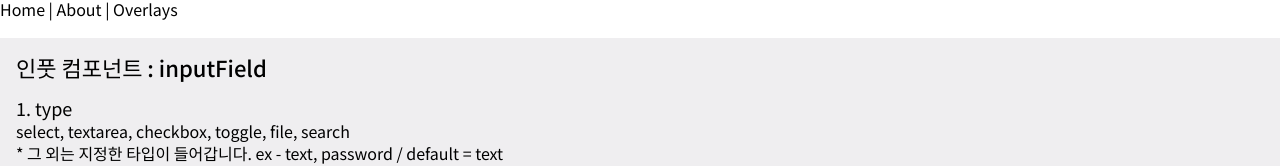
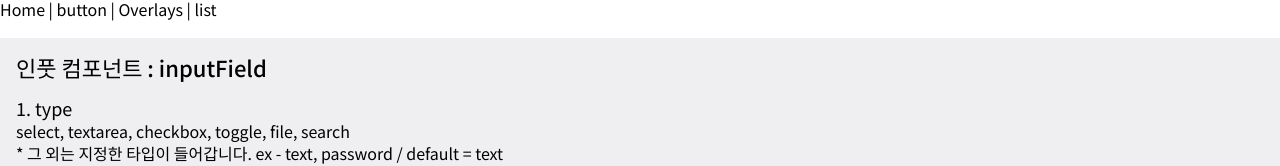
Before and after one commit to the51DT/inside_project, a Vue app: page / in a window 1280 px wide. Shown: the top 166 px of the page. Built offline with nearby package versions, Linux system fonts and the light colour scheme.

Commit message:
import 수정
import 수정

```diff
--- a/src/App.vue
+++ b/src/App.vue
@@ -1,8 +1,9 @@
 <template>
   <nav>
     <router-link to="/">Home</router-link> |
-    <router-link to="/about">About</router-link> |
-    <router-link to="/overlays">Overlays</router-link>
+    <router-link to="/button">button</router-link> |
+    <router-link to="/overlays">Overlays</router-link> |
+    <router-link to="/list">list</router-link>
   </nav>
   <router-view />
 </template>
--- a/src/main.js
+++ b/src/main.js
@@ -6,6 +6,7 @@ import TitleInput from '@/components/fragments/TitleInput.vue'
 import ModalCenter from '@/components/layouts/ModalCenter.vue'
 import ModalBottom from '@/components/layouts/ModalBottom.vue'
 import ButtonCmp from '@/components/fragments/ButtonCmp.vue'
+import listCmp from '@/components/fragments/listCmp.vue'
 import common from './assets/js/common'
 
 const app = createApp(App)
@@ -16,4 +17,5 @@ app.component('TitleInput', TitleInput)
 app.component('ModalCenter', ModalCenter)
 app.component('ModalBottom', ModalBottom)
 app.component('ButtonCmp', ButtonCmp)
+app.component('listCmp', listCmp)
 app.mount('#app')
--- a/src/views/ButtonView.vue
+++ b/src/views/ButtonView.vue
@@ -1170,8 +1170,6 @@
 <script setup>
 // @ is an alias to /src
 // import HelloWorld from '@/components/HelloWorld.vue'
-import TitleInput from '@/components/fragments/TitleInput.vue'
-import ButtonCmp from '@/components/fragments/ButtonCmp.vue'
 import { useRouter } from 'vue-router'
 
 const onClickGoogle = () => {
--- a/src/views/ListView.vue
+++ b/src/views/ListView.vue
@@ -32,6 +32,4 @@
 <script setup>
 // @ is an alias to /src
 // import HelloWorld from '@/components/HelloWorld.vue'
-import TitleInput from '@/components/fragments/TitleInput.vue'
-import listCmp from '@/components/fragments/listCmp.vue'
 </script>
```
